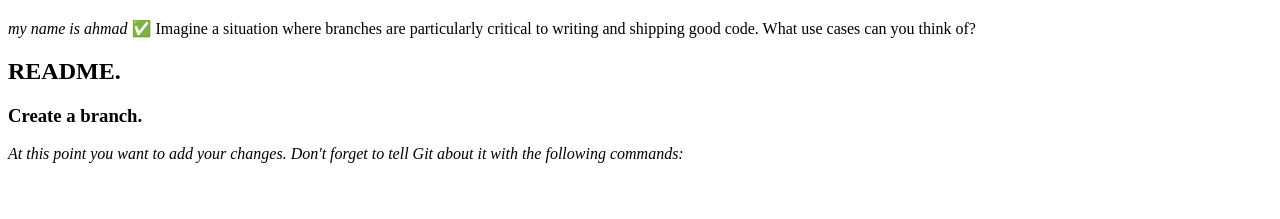
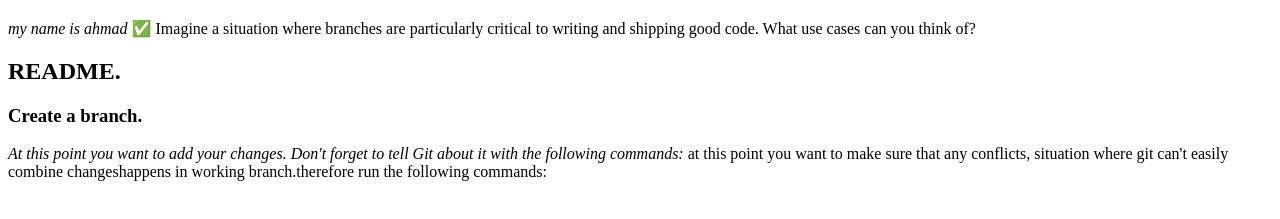
Before and after one commit to ahmad7767/test-8, a plain HTML site: page index.html in a window 1280 px wide. Shown: the part 61-280 px from the top of the page. Drawn offline with Linux system fonts and the light colour scheme.

Commit message:
add line

```diff
--- a/index.html
+++ b/index.html
@@ -14,5 +14,7 @@
    <h3>Create a branch.</h3>
    <i>At this point you want to add your changes.
     Don't forget to tell Git about it with the following commands:</i>
+    at this point you want to make sure that any conflicts, situation where git can't
+    easily combine changeshappens in working branch.therefore run the following commands:
 </body>
 </html>
```
